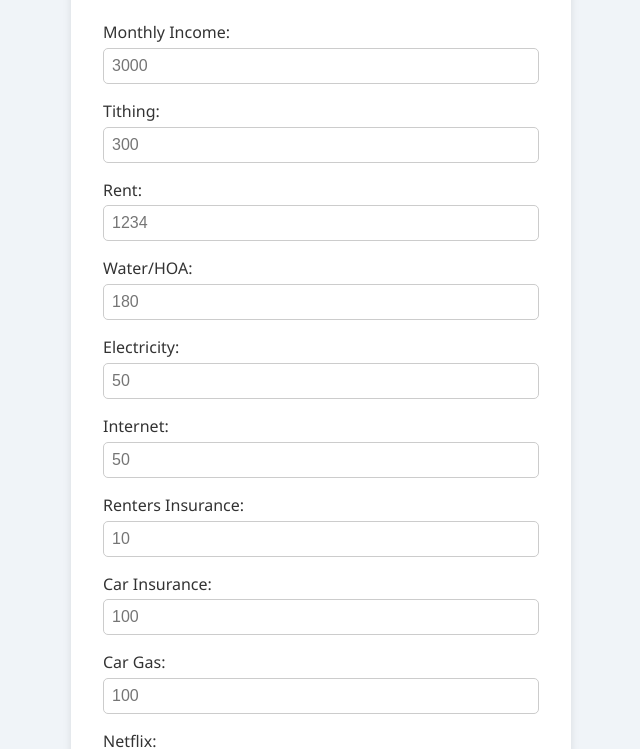
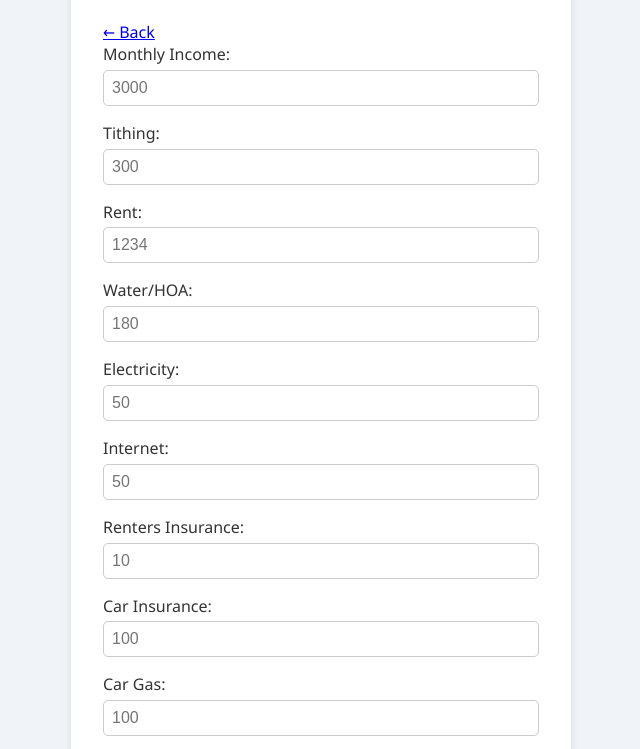
Before and after one commit to davekaratapu/budgetCalculator, a plain HTML site: page index.html in a window 1280 px wide. Shown: the part 112-861 px from the top of the page, without its empty margins (319-959 px from the left). Drawn offline with Linux system fonts and the light colour scheme.

Commit message:
second commit

```diff
--- a/index.html
+++ b/index.html
@@ -113,6 +113,7 @@
   <div id="container">
     <h2>Budget Calculator</h2>
     <p>Spend smartly, Invest daily</p>
+    <a href="https://davekaratapu.github.io/simplyEssentials/" class="back-button">← Back</a>
 
     <form onsubmit="event.preventDefault(); calTotalLoss();">
       <label for="income">Monthly Income:</label>
```
